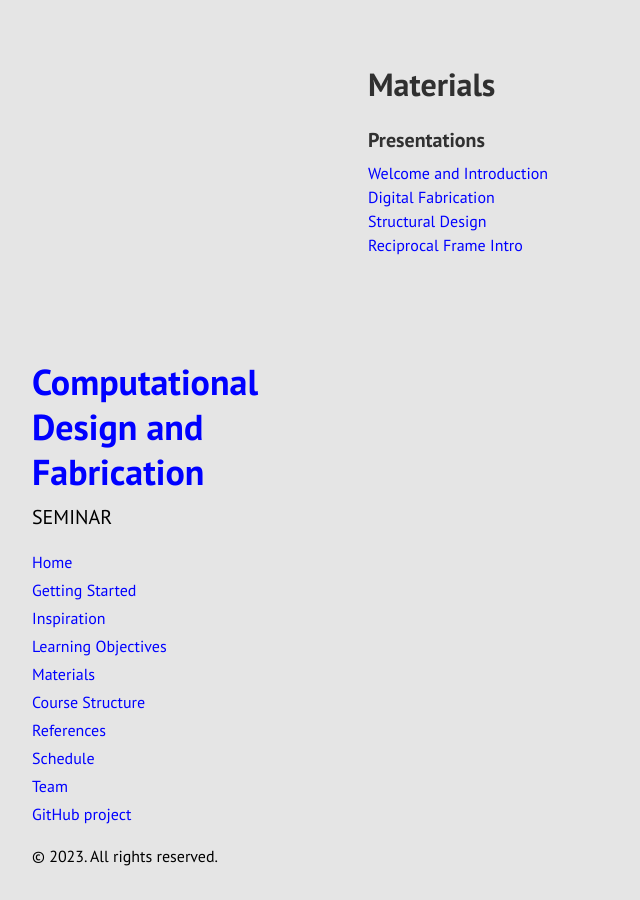
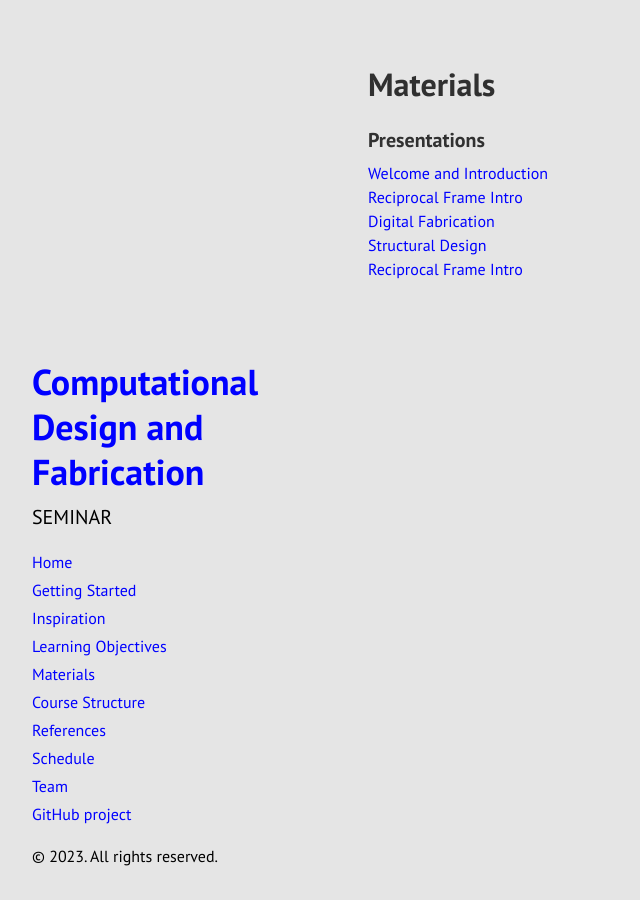
Before and after one commit to jckenny59/cdf_2023, a Jekyll site: the page built from docs/materials.md, in a window 1280 px wide. Shown: the whole page, without its empty margins (0-640 px from the left). Built offline with Jekyll 4.4.1, drawn with Linux system fonts in a browser that asks for light colours; Markdown is read by kramdown in place of the engine named in the settings.

Commit message:
Update materials.md

```diff
--- a/docs/materials.md
+++ b/docs/materials.md
@@ -7,6 +7,8 @@ title: Materials
 
 [Welcome and Introduction](https://github.com/augmentedfabricationlab/cdf_2023/blob/master/docs/pdfs/230504_CDF_Welcome_and_Introduction_LAtanasova.pdf)
 <br />
+[Reciprocal Frame Intro](https://github.com/augmentedfabricationlab/cdf_2023/blob/master/docs/pdfs/230508_Reciprocal_Frame_Intro_FChovghi.pdf)
+<br />
 [Digital Fabrication](https://github.com/augmentedfabricationlab/cdf_2023/blob/master/docs/pdfs/230509_CDF_DigitalFabrication_KDoerfler.pdf)
 <br />
 [Structural Design](https://github.com/augmentedfabricationlab/cdf_2023/blob/master/docs/pdfs/230505_CDF_StructuralDesign_PDAcunto.pdf)
```
